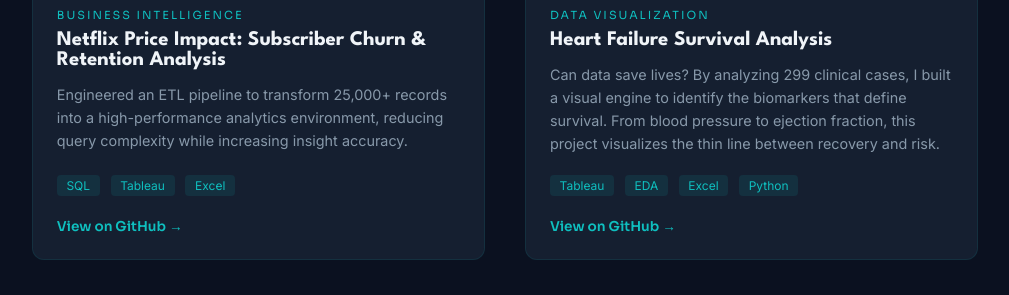
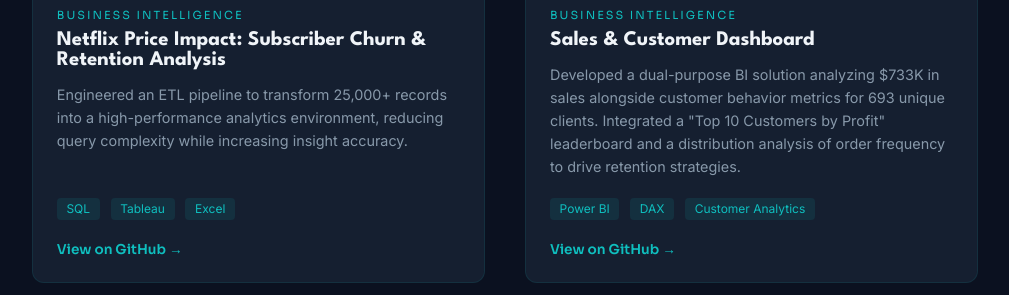
Before and after one commit to Tyrese-D/TyreseDieudonne.github.io, a plain HTML site: page index.html in a window 1280 px wide. Shown: the part 2638-2933 px from the top of the page, without its empty margins (135-1144 px from the left). Drawn offline with Linux system fonts and the light colour scheme.

Commit message:
Update index.html

```diff
--- a/index.html
+++ b/index.html
@@ -203,7 +203,7 @@
       <p class="section-label">About Me</p>
       <h2 class="section-title">Who I Am</h2>
       <div class="divider"></div>
-      <p>I'm a recent Management Information Systems graduate from Rutgers University with a focus on data analytics and business intelligence. I work with tools like Python, SQL, Tableau, and Excel to clean, analyze, and visualize data in ways that drive real business decisions.</p>
+      <p>I'm a senior Management Information Systems student at Rutgers University with a focus on data analytics and business intelligence. I work with tools like Python, SQL, Tableau, and Power BI to clean, analyze, and visualize data in ways that drive real business decisions.</p>
       <p>I'm passionate about finding the story behind the numbers and translating complex data into clear, actionable insights. I am currently learning and leveraging AI-driven analytics to uncover deeper patterns and extract more sophisticated insights in data. Outside of analytics, I enjoy pickleball, live jazz, and fantasy sports analytics.</p>
     </div>
     <div class="about-stats">
@@ -264,22 +264,21 @@
         </div>
       </div>
 
-      <!-- Project 2: Heart Failure -->
+      <!-- Project 2: Sales & Customer Dashboard (NEW) -->
       <div class="project-card">
-        <a href="https://github.com/Tyrese-D/Health-failure-survival-Analysis-" class="project-preview">
-          <img src="heart-failure-analysis.png" alt="Heart Failure Analysis">
+        <a href="https://github.com/Tyrese-D" class="project-preview">
+          <img src="sales Dashboard .png" alt="2023 Sales and Customer Dashboard">
         </a>
         <div class="project-info">
-          <p class="project-tag">Data Visualization</p>
-          <h3 class="project-title">Heart Failure Survival Analysis</h3>
-          <p class="project-desc">Can data save lives? By analyzing 299 clinical cases, I built a visual engine to identify the biomarkers that define survival. From blood pressure to ejection fraction, this project visualizes the thin line between recovery and risk.</p>
+          <p class="project-tag">Business Intelligence</p>
+          <h3 class="project-title">Sales & Customer Dashboard</h3>
+          <p class="project-desc">Developed a dual-purpose BI solution analyzing $733K in sales alongside customer behavior metrics for 693 unique clients. Integrated a "Top 10 Customers by Profit" leaderboard and a distribution analysis of order frequency to drive retention strategies.</p>
           <div class="project-tools">
-            <span class="tool-badge">Tableau</span>
-            <span class="tool-badge">EDA</span>
-            <span class="tool-badge">Excel</span>
-            <span class="tool-badge">Python</span>
+            <span class="tool-badge">Power BI</span>
+            <span class="tool-badge">DAX</span>
+            <span class="tool-badge">Customer Analytics</span>
           </div>
-          <a href="https://github.com/Tyrese-D/Health-failure-survival-Analysis-" class="project-link">View on GitHub →</a>
+          <a href="https://github.com/Tyrese-D/Sales-Customer-Analysis" class="project-link">View on GitHub →</a>
         </div>
       </div>
 
@@ -316,7 +315,7 @@
             <span class="tool-badge">Power BI</span>
             <span class="tool-badge">Excel</span>
           </div>
-          <a href="https://github.com/Tyrese-D" class="project-link">View on GitHub →</a>
+          <a href="https://github.com/Tyrese-D/Healthcare-Analysis-" class="project-link">View on GitHub →</a>
         </div>
       </div>
     </div>
```
